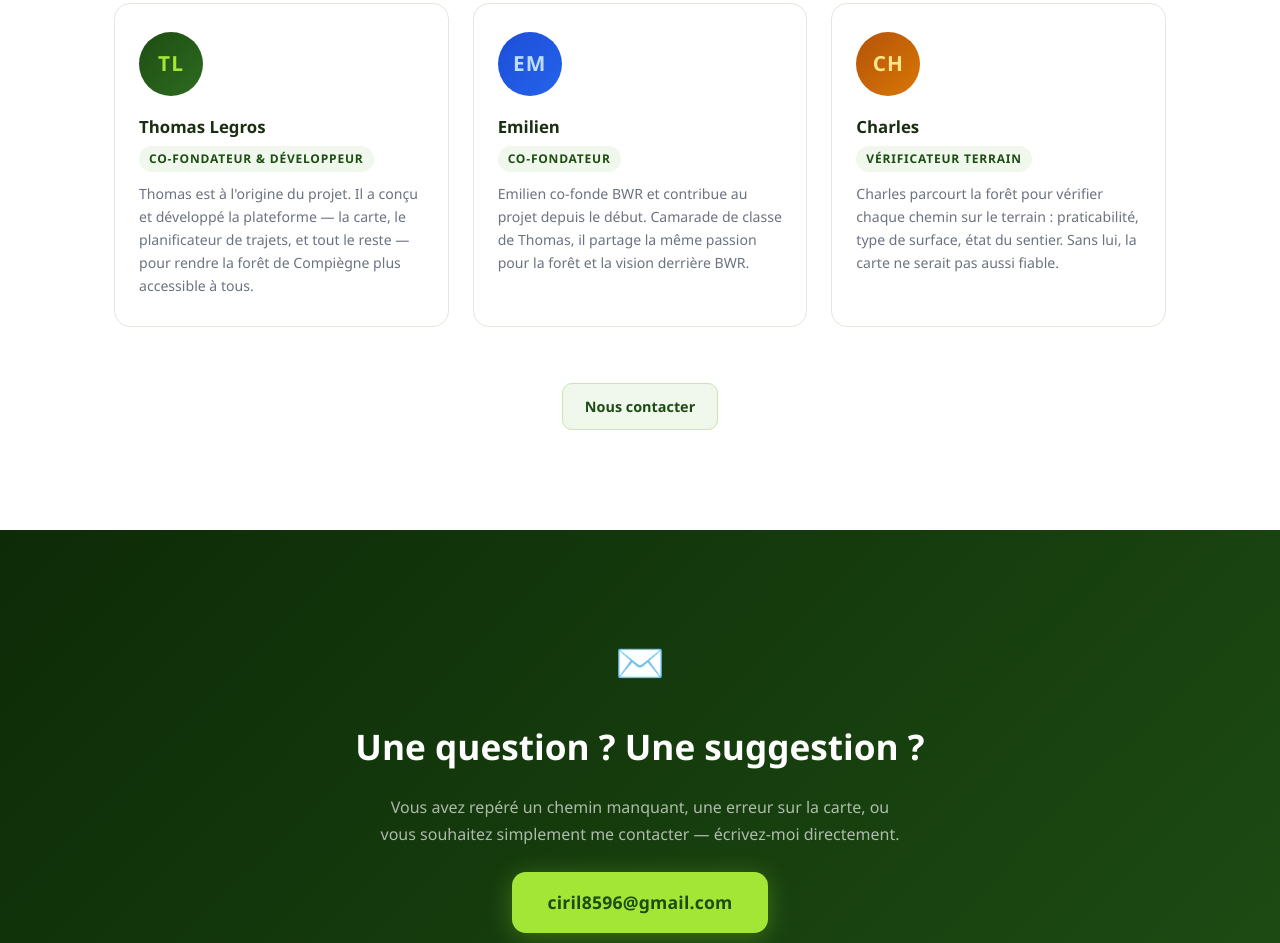
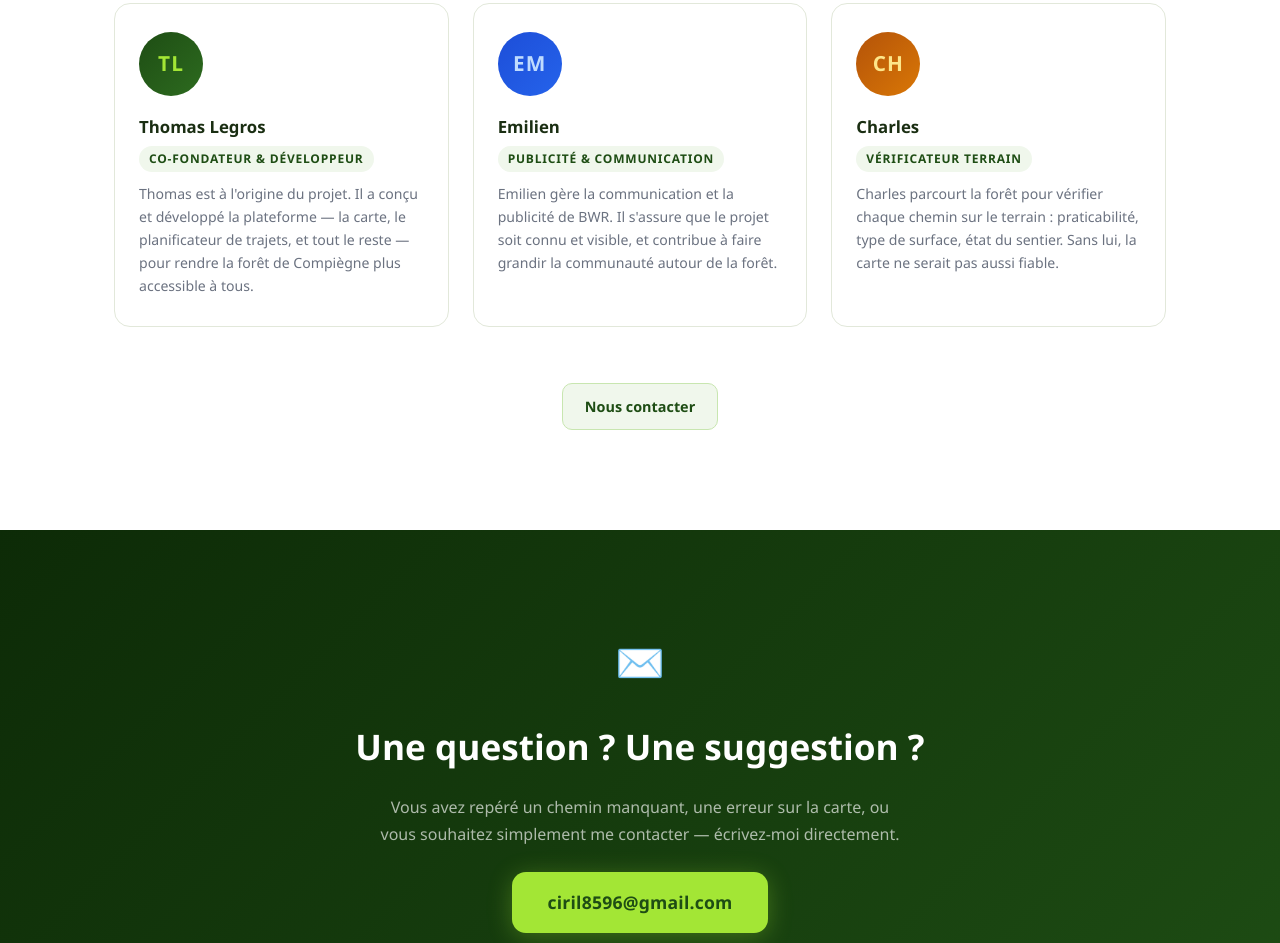
Before and after one commit to newtocode13yearsold/bwr-project, a website: page index.html in a window 1280 px wide. Shown: the part 2549-3492 px from the top of the page. Drawn offline with Linux system fonts and the light colour scheme.

Commit message:
Update Emilien's role to advertising & communication

```diff
--- a/index.html
+++ b/index.html
@@ -221,8 +221,8 @@
           <div class="team-avatar" style="background:linear-gradient(135deg,#1d4ed8,#2563eb);color:#bfdbfe">EM</div>
           <div class="team-info">
             <h3>Emilien</h3>
-            <span class="team-role">Co-fondateur</span>
-            <p>Emilien co-fonde BWR et contribue au projet depuis le début. Camarade de classe de Thomas, il partage la même passion pour la forêt et la vision derrière BWR.</p>
+            <span class="team-role">Publicité & Communication</span>
+            <p>Emilien gère la communication et la publicité de BWR. Il s'assure que le projet soit connu et visible, et contribue à faire grandir la communauté autour de la forêt.</p>
           </div>
         </div>
 
```
